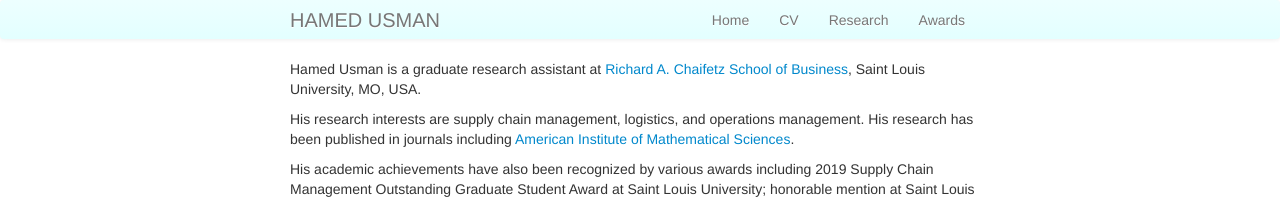
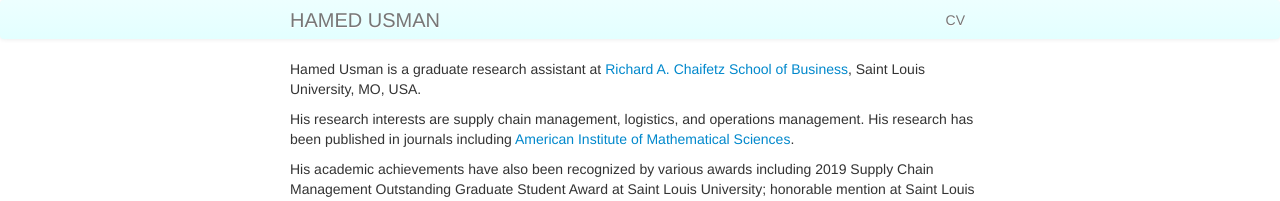
Before and after one commit to hamedusman/hamedusman.github.io, a Jekyll site: the page built from index.md, in a window 1280 px wide. Shown: the top 201 px of the page. Built offline with Jekyll 4.4.1, drawn with Linux system fonts in a browser that asks for light colours.

Commit message:
Update default.html

```diff
--- a/_includes/themes/twitter/default.html
+++ b/_includes/themes/twitter/default.html
@@ -35,10 +35,10 @@
         <div class="container-narrow">
           <a class="brand" href="{{ HOME_PATH }}">{{ site.title }}</a>
           <ul class="nav">
-            <li><a href="http://hamedusman.github.io"><p class="hover-underline-animation">Home</p></a></li>
+            <!--<li><a href="http://hamedusman.github.io"><p class="hover-underline-animation">Home</p></a></li>-->
             <li><a href="{{ BASE_PATH }}/assets/CV.pdf" rel="noopener noreferrer" target="_blank"><p class="hover-underline-animation">CV</p></a></li>
-            <li><a href="/pages/research.html"><p class="hover-underline-animation">Research</p></a></li>
-            <li><a href="/pages/awards.html"><p class="hover-underline-animation">Awards</p></a></li>
+            <!--<li><a href="/pages/research.html"><p class="hover-underline-animation">Research</p></a></li>-->
+            <!--<li><a href="/pages/awards.html"><p class="hover-underline-animation">Awards</p></a></li>-->
           </ul>
         </div>
       </div>
```
